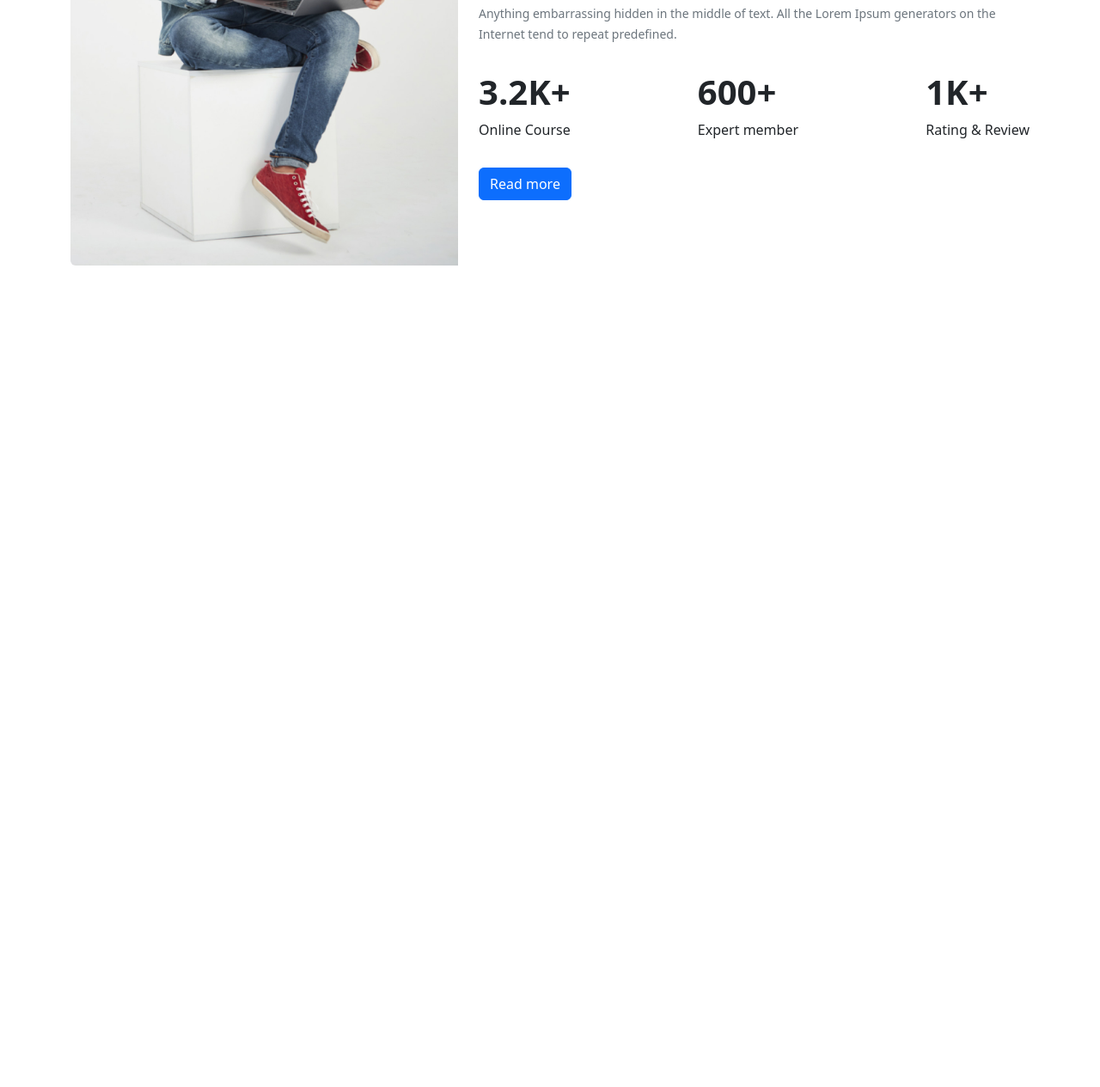
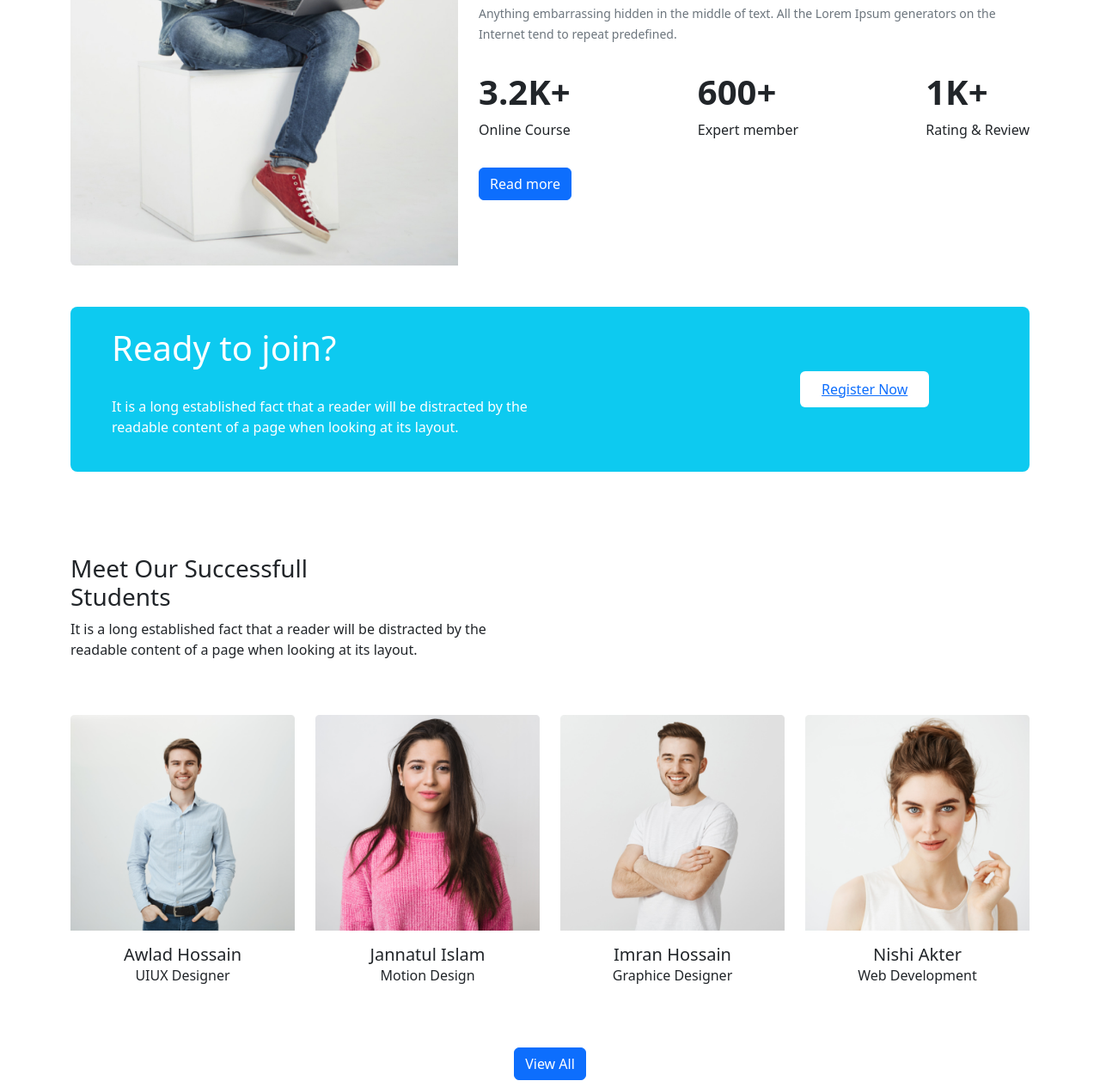
Before and after one commit to Jahangira-alom/Landing-Page-With-Bootstrap, a plain HTML site: page index.html in a window 1280 px wide. Shown: the part 2098-3363 px from the top of the page at 86% size. Before the commit the page ends 2407 px from the top, so only its background shows below. Drawn offline with nearby package versions, Linux system fonts and the light colour scheme.

Commit message:
meet our successful student

```diff
--- a/index.html
+++ b/index.html
@@ -250,3 +250,70 @@
         </div>
       </div>
 </section>
+<!--==============
+     Register naw
+================= -->
+<section class="container mt-5">
+    <div class="container  bg-info rounded-3">
+        <div class="row text-sm-center text-md-center text-lg-start d-flex align-items-center justify-content-center  ">
+          <div class="col-lg-9 col-md-12 col-sm-12 ps-5">
+            <div>
+              <h1 class="text-white py-4">Ready to join?</h1>
+              <p class="text-white pb-4">It is a long established fact that a reader will be distracted by the <br> readable content of a page when looking at its layout.</p>
+            </div>
+          </div>
+          <div class="col-lg-3 col-md-12 col-sm-12">
+            <button class="btn btn-white bg-white py-2 px-4 " type="submit"><a href="index2.html">Register Now</a></button>
+          </div>
+        </div>
+  </section>
+  <!--================================
+      Meet Our Successfull Students
+  =================================-->
+  <section class="container mt-5">
+      <div class="py-5">
+          <h3> Meet Our Successfull <br> Students</h3>
+          <p class="text-secontary">It is a long established fact that a reader will be distracted by the <br>readable content of a page when looking at its layout.</p>
+      </div>
+
+
+      <div class="row row-cols-1 row-cols-md-2 row-cols-lg-4 g-4">
+          <div class="col">
+            <div>
+              <img src="images/student/student-1.png" class="card-img-top" alt="...">
+              <div class="text-center p-3">
+                <h5 class="card-title">Awlad Hossain</h5>
+                <p class="card-text">UIUX Designer</p>
+              </div>
+            </div>
+          </div>
+          <div class="col">
+            <div>
+              <img src="images/student/student-2.png" class="card-img-top" alt="...">
+              <div class="text-center p-3">
+                <h5 class="card-title">Jannatul Islam</h5>
+                <p class="card-text">Motion Design</p>
+              </div>
+            </div>
+          </div>
+          <div class="col">
+            <div>
+              <img src="images/student/student-3.png" class="card-img-top" alt="...">
+              <div class="text-center p-3">
+                <h5 class="card-title">Imran Hossain</h5>
+                <p class="card-text">Graphice Designer</p>
+              </div>
+            </div>
+          </div>
+          <div class="col">
+            <div>
+              <img src="images/student/student-4.png" class="card-img-top" alt="...">
+              <div class="text-center p-3">
+                <h5 class="card-title">Nishi Akter</h5>
+                <p class="card-text">Web Development</p>
+              </div>
+            </div>
+          </div>
+        </div>
+        <div class="text-center mt-5 py-2 px-4"><button class="btn btn-primary" type="submit">View All</button></div>
+  </section>
```
